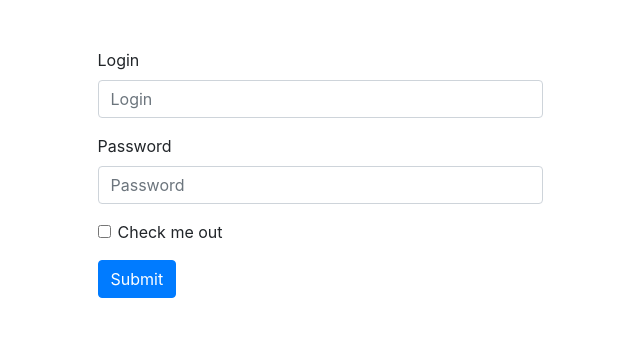
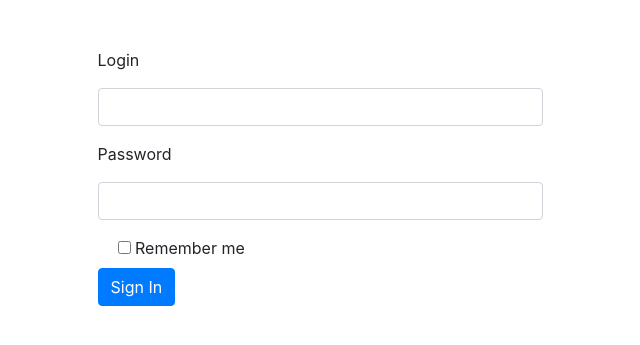
Before and after one commit to jokly/Social-Network, a Flask app: page /login in a window 1280 px wide. Shown: the part 56-401 px from the top of the page, without its empty margins (320-960 px from the left). Run offline with Flask 2, Linux system fonts and the light colour scheme; some libraries are stand-ins or nearby versions.

Commit message:
Added login form

```diff
--- /dev/null
+++ b/app/forms.py
@@ -0,0 +1,9 @@
+from flask_wtf import FlaskForm
+from wtforms import StringField, PasswordField, BooleanField, SubmitField
+from wtforms.validators import DataRequired
+
+class LoginForm(FlaskForm):
+    login = StringField('Login', validators=[DataRequired()])
+    password = StringField('Password', validators=[DataRequired()])
+    remember_me = BooleanField('Remember me')
+    submit = SubmitField('Sign In')
--- a/app/routes.py
+++ b/app/routes.py
@@ -1,11 +1,17 @@
-from flask import render_template
+from flask import render_template, flash, redirect, url_for
 from app import app
+from app.forms import LoginForm
 
 @app.route('/')
 @app.route('/index')
 def index():
     return render_template('index.html', title='Home')
 
-@app.route('/login')
+@app.route('/login', methods=['GET', 'POST'])
 def login():
-    return render_template('login.html', title='Log In')
+    form = LoginForm()
+
+    if form.validate_on_submit():
+        return redirect(url_for('index'))
+
+    return render_template('login.html', title='Log In', form=form)
--- a/app/templates/login.html
+++ b/app/templates/login.html
@@ -3,20 +3,31 @@
 {% block content %}
 <div class="container mt-5">
     <div class="row justify-content-center">
-        <form class="col-5">
+        <form class="col-5" action="" method="post">
+            {{ form.hidden_tag() }}
             <div class="form-group">
-                <label for="exampleInputEmail1">Login</label>
-                <input type="email" class="form-control" id="exampleInputEmail1" aria-describedby="emailHelp" placeholder="Login">
+                <label for="login">{{ form.login.label }}</label>
+                {{ form.login(class='form-control', size=32, **{'aria-describedby':'login_errors'}) }}
+                <small id="login_errors" class="form-text text-danger">
+                    {% for error in form.login.errors %}
+                        {{ error }}<br>
+                    {% endfor %}
+                </small>
             </div>
             <div class="form-group">
-                <label for="exampleInputPassword1">Password</label>
-                <input type="password" class="form-control" id="exampleInputPassword1" placeholder="Password">
+                <label for="password">{{ form.password.label }}</label>
+                {{ form.password(class='form-control', size=32, **{'aria-describedby':'password_errors'}) }}
+                <small id="password_errors" class="form-text text-danger">
+                    {% for error in form.login.errors %}
+                        {{ error }}<br>
+                    {% endfor %}
+                </small>
             </div>
             <div class="form-check">
-                <input type="checkbox" class="form-check-input" id="exampleCheck1">
-                <label class="form-check-label" for="exampleCheck1">Check me out</label>
+                {{ form.remember_me() }}
+                <label class="form-check-label" for="remember_me">{{ form.remember_me.label }}</label>
             </div>
-            <button type="submit" class="btn btn-primary mt-3">Submit</button>
+            {{ form.submit(class='btn btn-primary') }}
         </form>
     </div>
 </div>
```
